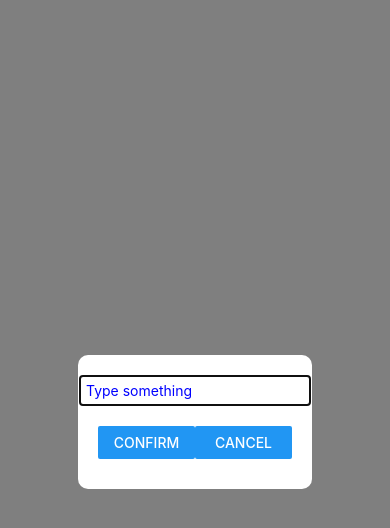
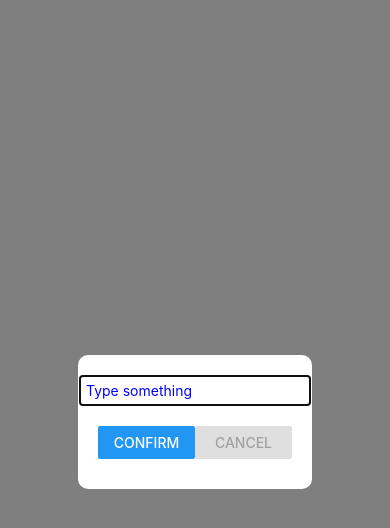
Before and after one commit to xiaoxuansu11041104/5520week2, a React Native app: screen / in a window 390 px wide. Both pictures are taken after a click on the button "ADD A GOAL". Shown: the top 528 px of the page. Built offline with nearby package versions, Linux system fonts and the light colour scheme.

Commit message:
Disable cancel button according to text length

```diff
--- a/Components/Input.js
+++ b/Components/Input.js
@@ -69,7 +69,7 @@ export default function Input({ textInputFocus, inputHandler, modalVisible }) {
             </View>
 
             <View style={styles.buttonContainer}>
-              <Button title="Cancel" onPress={handleCancel} />
+              <Button title="Cancel" onPress={handleCancel} disabled= {text.length < 3}/>
 
             </View>
 
```
